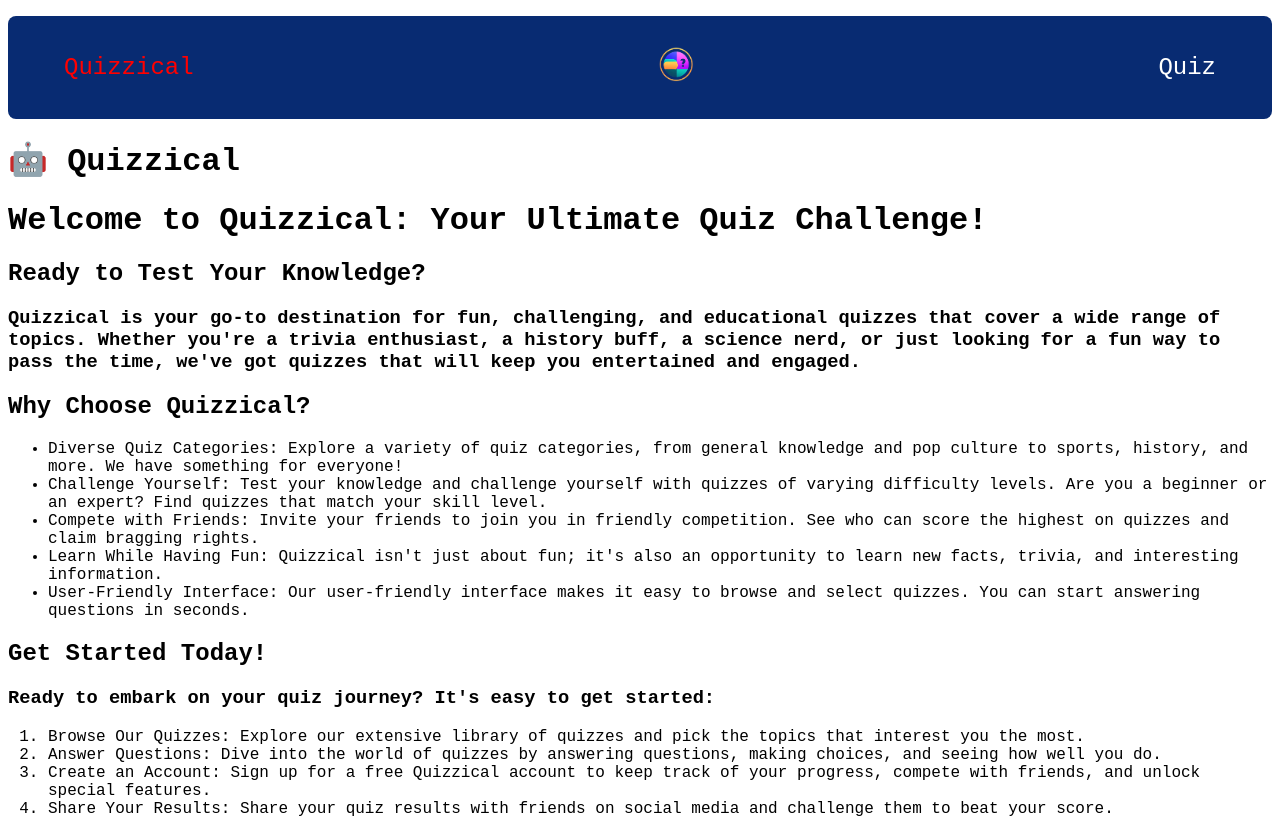
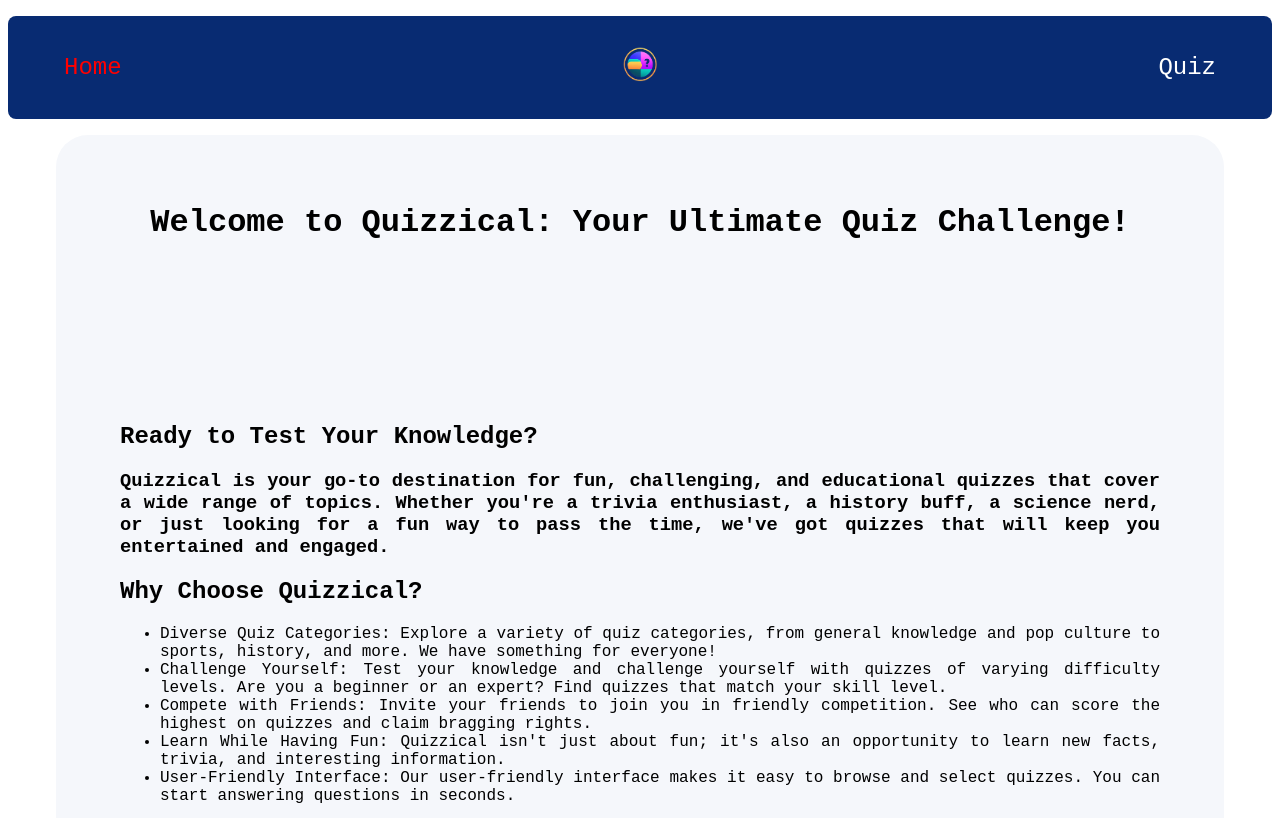
Before and after one commit to abdulkareemolumoh/quizzical, a React (Create React App) app: page / in a window 1280 px wide. Shown: the top 818 px of the page. Built offline with nearby package versions, Linux system fonts and the light colour scheme.

Commit message:
Updated the code to use loader function

```diff
--- a/src/App.js
+++ b/src/App.js
@@ -7,138 +7,23 @@ import {
 } from "react-router-dom";
 import HomePage from "./pages/HomePage";
 import Layout from "./pages/Layout";
-import Quiz from "./pages/Quiz";
+import Quiz, { loader as quizLoader } from "./pages/Quiz";
 
 function App() {
-  const rout = createBrowserRouter(
+  const router = createBrowserRouter(
     createRoutesFromElements(
       <Route path="/" element={<Layout />}>
         <Route index element={<HomePage />} />
-        <Route path="quiz" element={<Quiz />} />
+        <Route path="quiz" element={<Quiz />} loader={quizLoader} />
       </Route>
     )
   );
 
   return (
     <div>
-      <RouterProvider router={rout} />
+      <RouterProvider router={router} />
     </div>
   );
 }
 
 export default App;
-
-// function App() {
-//   const [quizData, setQuizData] = useState([]);
-//   const [startQuiz, setStartQuiz] = useState(false);
-//   const [showResults, setShowResults] = useState(false);
-//   const [score, setScore] = useState(0);
-//   const [answeredQuestions, setAnsweredQuestions] = useState([]);
-
-//   const fetchQuizData = () => {
-//     fetch("https://opentdb.com/api.php?amount=5&difficulty=easy")
-//       .then((res) => res.json())
-//       .then((data) => {
-//         data.results.forEach((item) => {
-//           item.answers = getRandomizedAnswers(item);
-//         });
-//         setQuizData(data.results);
-//       })
-//       .catch((error) => console.error("Error fetching quiz data:", error));
-//   };
-
-//   useEffect(() => {
-//     if (startQuiz) {
-//       fetchQuizData();
-//     }
-//   }, [startQuiz]);
-
-//   function getRandomizedAnswers(items) {
-//     const answers = [...items.incorrect_answers, items.correct_answer];
-//     return answers.sort(() => Math.random() - 0.5);
-//   }
-
-//   function handleStartQuiz() {
-//     setStartQuiz(true);
-//   }
-
-//   function handleSelectedOption(selected, correctAnswer, index) {
-//     setQuizData((prevData) => {
-//       const newData = [...prevData];
-//       newData[index].selectedOption = selected;
-//       newData[index].correct = selected === correctAnswer;
-
-//       return newData;
-//     });
-
-//     if (answeredQuestions.includes(index)) {
-//       // Question has already been answered correctly, return early
-//       return;
-//     }
-
-//     if (selected === correctAnswer) {
-//       setScore((prevScore) => prevScore + 1);
-//       setAnsweredQuestions((prevAnsweredQuestions) => [
-//         ...prevAnsweredQuestions,
-//         index,
-//       ]);
-//     }
-//   }
-
-//   function handleCheckAnswer() {
-//     setShowResults(true);
-//     setStartQuiz(false);
-//   }
-
-//   function restartGame() {
-//     setAnsweredQuestions([]);
-//     setScore(0);
-//     setShowResults(false);
-//     setStartQuiz(true);
-//     setQuizData([]);
-//   }
-
-//   return (
-//     <BrowserRouter>
-//       <header>
-//         <div class="navbar-container">
-//           <Link class="navbar-item" to="/home">
-//             Home
-//           </Link>
-//           <h1>Quizzical</h1>
-//           <Link class="navbar-item" to="/quiz">
-//             Start Quiz
-//           </Link>
-//         </div>
-//       </header>
-//       <Routes>
-//         <Route
-//           path="/home"
-//           element={
-//             <Start
-//               handleStartQuiz={handleStartQuiz}
-//               startQuiz={startQuiz}
-//               showResults={showResults}
-//             />
-//           }
-//         />
-//         <Route
-//           path="/quiz"
-//           element={
-//             <section>
-//               <Main
-//                 handleCheckAnswer={handleCheckAnswer}
-//                 handleSelectedOption={handleSelectedOption}
-//                 score={score}
-//                 showResults={showResults}
-//                 startQuiz={startQuiz}
-//                 restartGame={restartGame}
-//                 quizData={quizData}
-//               />
-//             </section>
-//           }
-//         />
-//       </Routes>
-//     </BrowserRouter>
-//   );
-// }
--- a/src/components/Main.js
+++ b/src/components/Main.js
@@ -49,10 +49,10 @@ export default function Main(props) {
   return (
     <div className="Main-Body">
       <h1>Quizzical</h1>
-      {quiz}
+      {props.startQuiz || props.showResults ? quiz : ""}
       {!props.startQuiz && !props.showResults ? (
         <button className="Check-Answer" onClick={props.handleStartQuiz}>
-          startQuiz
+          Start Quiz
         </button>
       ) : !props.startQuiz && props.showResults ? (
         <button className="Check-Answer" onClick={props.restartGame}>
--- a/src/getQuizData.jsx
+++ b/src/getQuizData.jsx
@@ -1,38 +1,15 @@
-// function getRandomizedAnswers(items) {
-//   const answers = [...items.incorrect_answers, items.correct_answer];
-//   return answers.sort(() => Math.random() - 0.5);
-// }
-// export async function getQuizData() {
-//   const url = "https://opentdb.com/api.php?amount=5&difficulty=easy";
-//   const res = await fetch(url);
-//   if (!res.ok) {
-//     throw {
-//       message: "Failed to fetch vans",
-//       statusText: res.statusText,
-//       status: res.status,
-//     };
-//   }
-//   const data = await res.json();
-//   let quizData = null;
-//   return (data) => {
-//     data.results.forEach((item) => {
-//       item.answers = getRandomizedAnswers(item);
-//     });
-//     quizData(data.results);
-//   };
-//   console.log(quizData);
-// }
-
-// // export async function getVans(id) {
-// //   const url = id ? `/api/vans/${id}` : "/api/vans";
-// //   const res = await fetch(url);
-// //   if (!res.ok) {
-// //     throw {
-// //       message: "Failed to fetch vans",
-// //       statusText: res.statusText,
-// //       status: res.status,
-// //     };
-// //   }
-// //   const data = await res.json();
-// //   return data.vans;
-// // }
+export async function getQuizData() {
+  const url = "https://opentdb.com/api.php?amount=5&difficulty=easy";
+  const res = await fetch(url);
+  const data = await res.json();
+  //function to Randomized answers
+  function getRandomizedAnswers(items) {
+    const answers = [...items.incorrect_answers, items.correct_answer];
+    return answers.sort(() => Math.random() - 0.5);
+  }
+  // Implementation of randomization of answers
+  data.results.forEach((element) => {
+    element.answers = getRandomizedAnswers(element);
+  });
+  return data.results;
+}
--- a/src/index.css
+++ b/src/index.css
@@ -5,17 +5,26 @@ body {
 
 .Main-Body {
   background-color: #f5f7fb;
-  max-width: 55rem;
-  margin: 5rem auto;
-  padding: 3rem;
+  margin: 1rem 3rem;
+  padding: 3rem 4rem;
   display: flex;
   flex-direction: column;
   justify-content: center;
+  border-radius: 2rem;
 }
 
 .Main-Body > h1 {
   color: #293264;
   margin: 1.5rem auto;
+}
+
+.homepage > h1 {
+  text-align: center;
+  padding: 0 0 10rem 0;
+}
+
+.homepage {
+  text-align: justify;
 }
 
 .Start-Btn {
@@ -73,7 +82,7 @@ body {
 }
 
 .radio-input:checked + .radio-label {
-  background-color: #d6dbf5;
+  background-color: #6f79aa;
 }
 
 .correct .radio-label {
@@ -81,7 +90,7 @@ body {
 }
 
 .incorrect .radio-label {
-  background-color: #f8bcbc !important;
+  background-color: #f08888 !important;
 }
 
 .navbar-container {
--- a/src/pages/HomePage.jsx
+++ b/src/pages/HomePage.jsx
@@ -2,8 +2,8 @@ import React from "react";
 
 export default function HomePage() {
   return (
-    <div>
-      <h1>🤖 Quizzical</h1>
+    <div className="homepage">
+
       <h1>Welcome to Quizzical: Your Ultimate Quiz Challenge!</h1>
       <h2>Ready to Test Your Knowledge?</h2>
       <h3>
--- a/src/pages/Layout.jsx
+++ b/src/pages/Layout.jsx
@@ -7,7 +7,9 @@ export default function Layout() {
   return (
     <div>
       <Header />
-      <Outlet />
+      <main className="Main-Body">
+        <Outlet />
+      </main>
       <Footer />
     </div>
   );
--- a/src/pages/Navbar.jsx
+++ b/src/pages/Navbar.jsx
@@ -12,7 +12,7 @@ export default function Nav() {
           }
           to="/"
         >
-          <li> Quizzical</li>
+          <li> Home</li>
         </NavLink>
         <li className="navbar-item">
           <img src={nobglg} alt="logo" className="home-image" />
--- a/src/pages/Quiz.jsx
+++ b/src/pages/Quiz.jsx
@@ -1,48 +1,25 @@
-import React, { useEffect, useState } from "react";
+import React, { useState } from "react";
 import Main from "../components/Main";
-// import { getQuizData } from "../getQuizData";
-// import { useRouteLoaderData } from "react-router-dom";
+import { getQuizData } from "../getQuizData";
+import { useLoaderData } from "react-router-dom";
 
-// export function loader(){
-//   return getQuizData()
-// }
+export function loader() {
+  return getQuizData();
+}
 
 export default function Quiz() {
-  const [quizData, setQuizData] = useState([]);
+  const data = useLoaderData();
+
+  const [quizData, setQuizData] = useState(data);
   const [startQuiz, setStartQuiz] = useState(false);
   const [showResults, setShowResults] = useState(false);
   const [score, setScore] = useState(0);
   const [answeredQuestions, setAnsweredQuestions] = useState([]);
 
-  // const quizData = useRouteLoaderData()
-
-  useEffect(() => {
-    const fetchQuizData = () => {
-      fetch("https://opentdb.com/api.php?amount=5&difficulty=easy")
-        .then((res) => res.json())
-        .then((data) => {
-          data.results.forEach((item) => {
-            item.answers = getRandomizedAnswers(item);
-          });
-          setQuizData(data.results);
-        })
-        .catch((error) => console.error("Error fetching quiz data:", error));
-    };
-
-    if (startQuiz) {
-      fetchQuizData();
-    }
-  }, [startQuiz]);
-
-  function getRandomizedAnswers(items) {
-    const answers = [...items.incorrect_answers, items.correct_answer];
-    return answers.sort(() => Math.random() - 0.5);
-  }
-
   function handleStartQuiz() {
     setStartQuiz((prevState) => !prevState);
   }
-  console.log(startQuiz);
+
   function handleSelectedOption(selected, correctAnswer, index) {
     setQuizData((prevData) => {
       const newData = [...prevData];
@@ -75,9 +52,8 @@ export default function Quiz() {
     setAnsweredQuestions([]);
     setScore(0);
     setShowResults(false);
-    setStartQuiz((prevState) => !prevState);
-    console.log(startQuiz);
-    setQuizData([]);
+    setStartQuiz(false);
+    setQuizData(data);
   }
 
   return (
```
